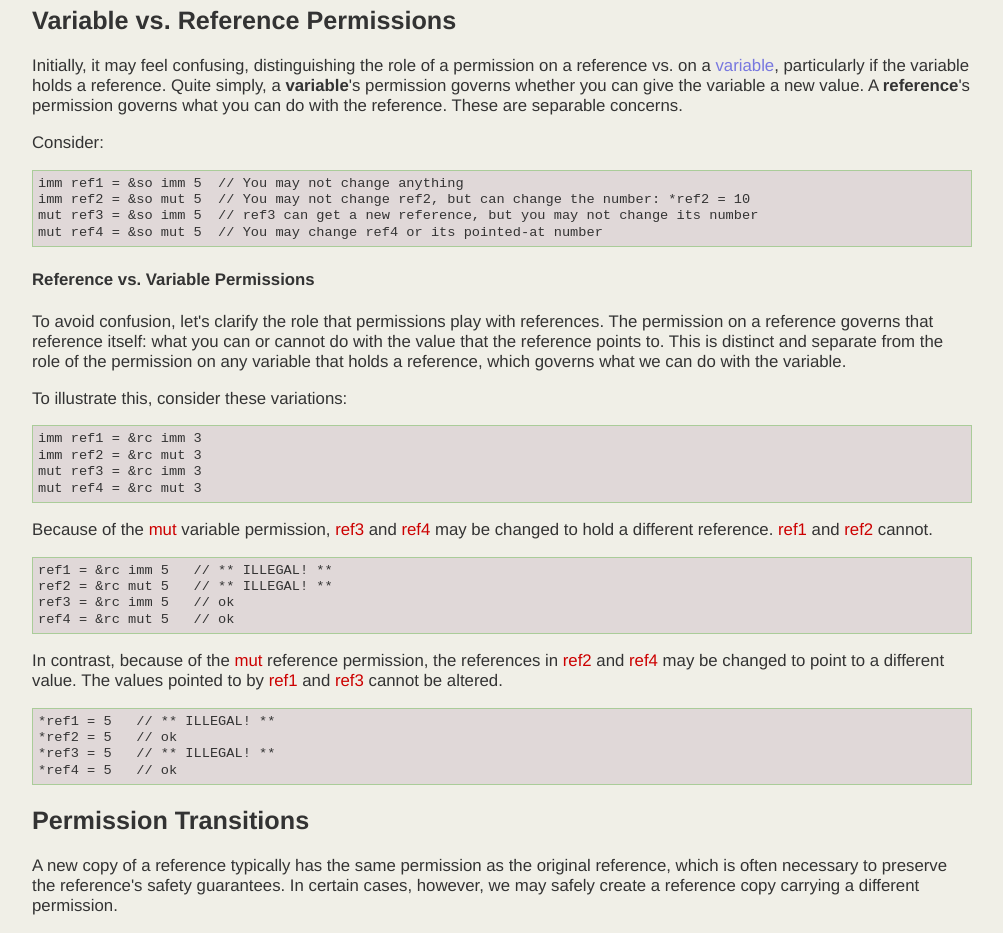
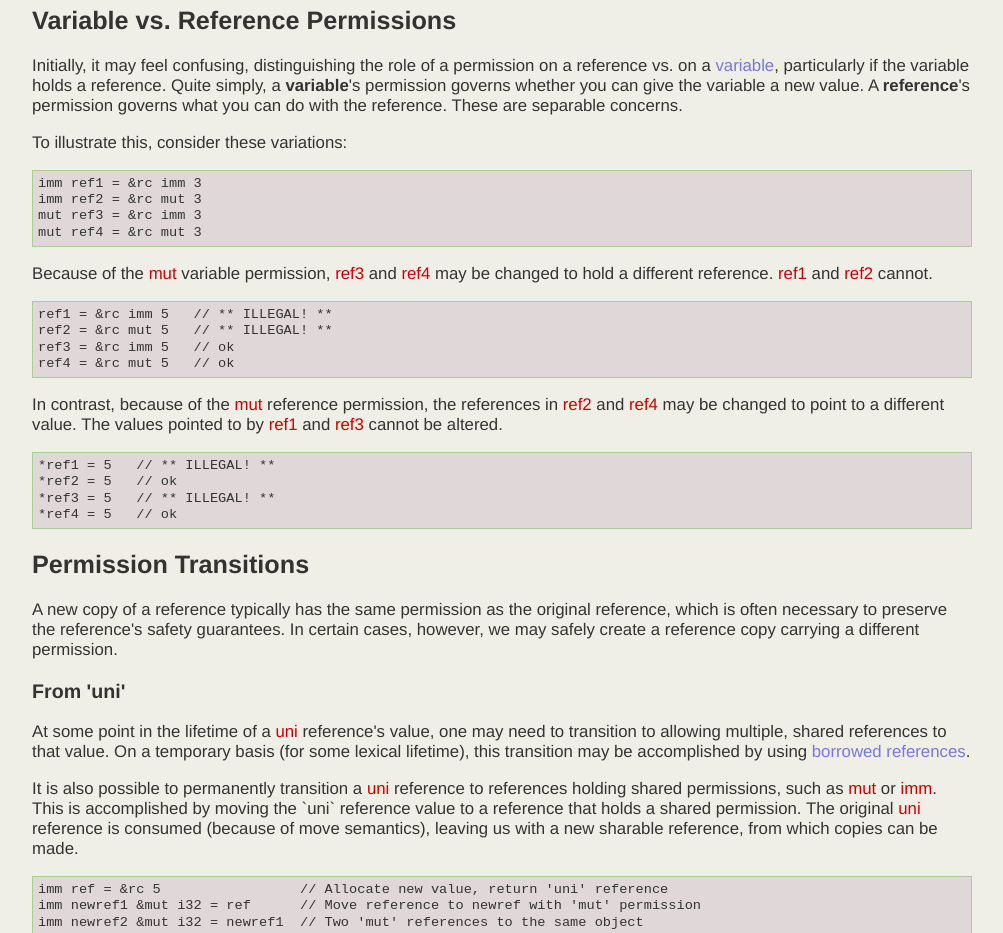
Before and after one commit to jondgoodwin/conesite, a plain HTML site: page public/coneref/refperm.html in a window 1280 px wide. Shown: the part 1880-2813 px from the top of the page, without its empty margins (138-1141 px from the left). Drawn offline with Linux system fonts and the light colour scheme.

Commit message:
Oops - permission

```diff
--- a/public/coneref/refperm.html
+++ b/public/coneref/refperm.html
@@ -134,28 +134,14 @@ do
 		the variable a new value.
 		A <b>reference</b>'s permission governs what you can do with the reference.
 		These are separable concerns.</p>
-		<p>Consider:</p>
-<pre>
-imm ref1 = &so imm 5  // You may not change anything
-imm ref2 = &so mut 5  // You may not change ref2, but can change the number: *ref2 = 10
-mut ref3 = &so imm 5  // ref3 can get a new reference, but you may not change its number
-mut ref4 = &so mut 5  // You may change ref4 or its pointed-at number
-</pre>
-
-<h4>Reference vs. Variable Permissions</h4>
-<p>To avoid confusion, let's clarify the role that permissions play with references.
-	The permission on a reference governs that reference itself:
-	what you can or cannot do with the value that the reference points to.
-	This is distinct and separate from the role of the permission on
-	any variable that holds a reference, which governs what we can do with the variable.</p>
-<p>To illustrate this, consider these variations:</p>
+	<p>To illustrate this, consider these variations:</p>
 <pre>
 imm ref1 = &amp;rc imm 3
 imm ref2 = &amp;rc mut 3
 mut ref3 = &amp;rc imm 3
 mut ref4 = &amp;rc mut 3
 </pre>
-<p>Because of the <span class="pre">mut</span> variable permission,
+	<p>Because of the <span class="pre">mut</span> variable permission,
 	<span class="pre">ref3</span> and <span class="pre">ref4</span>
 	may be changed to hold a different reference.
 	<span class="pre">ref1</span> and <span class="pre">ref2</span> cannot.
@@ -166,7 +152,7 @@ ref2 = &amp;rc mut 5   // ** ILLEGAL! **
 ref3 = &amp;rc imm 5   // ok
 ref4 = &amp;rc mut 5   // ok
 </pre>
-<p>In contrast, because of the <span class="pre">mut</span> reference permission,
+	<p>In contrast, because of the <span class="pre">mut</span> reference permission,
 	the references in <span class="pre">ref2</span> and <span class="pre">ref4</span>
 	may be changed to point to a different value.
 	The values pointed to by <span class="pre">ref1</span> and <span class="pre">ref3</span> cannot be altered.
```
